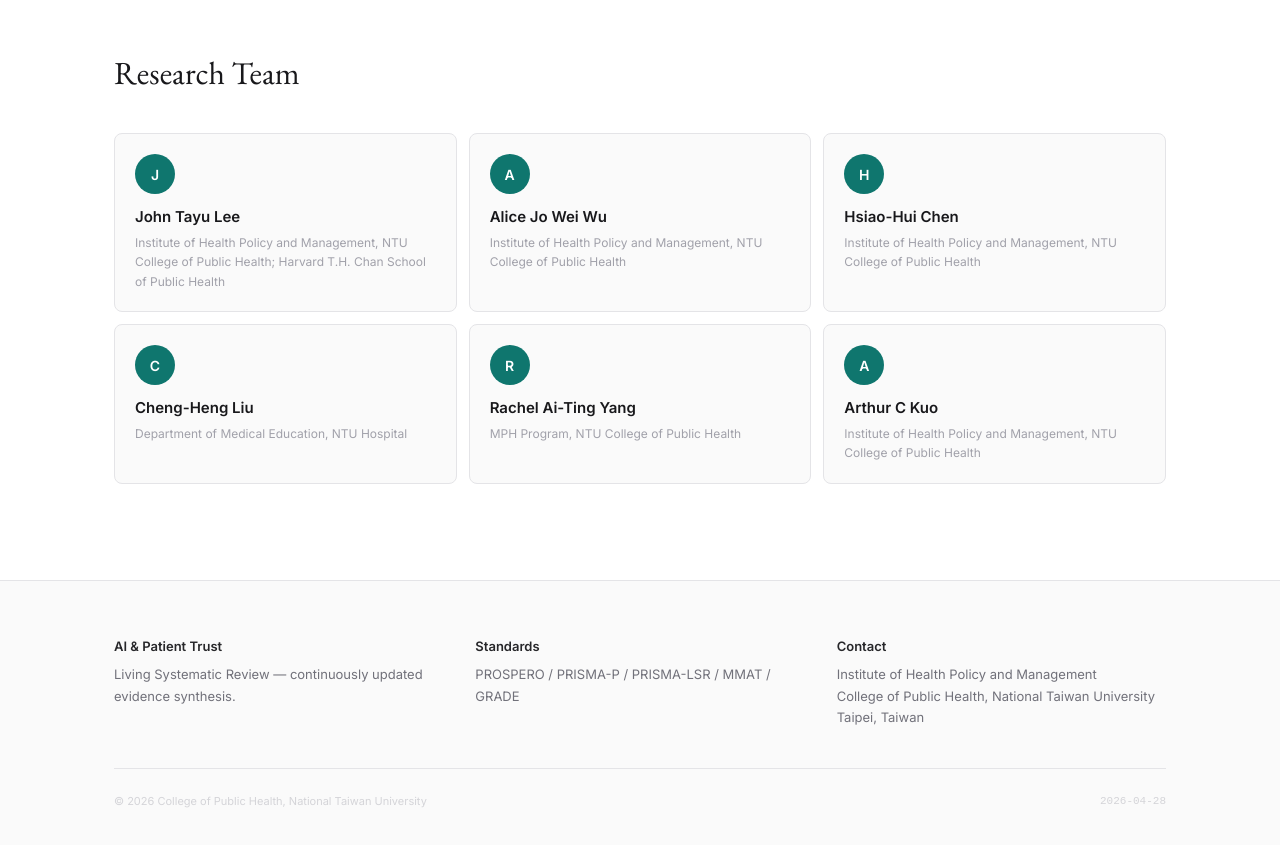
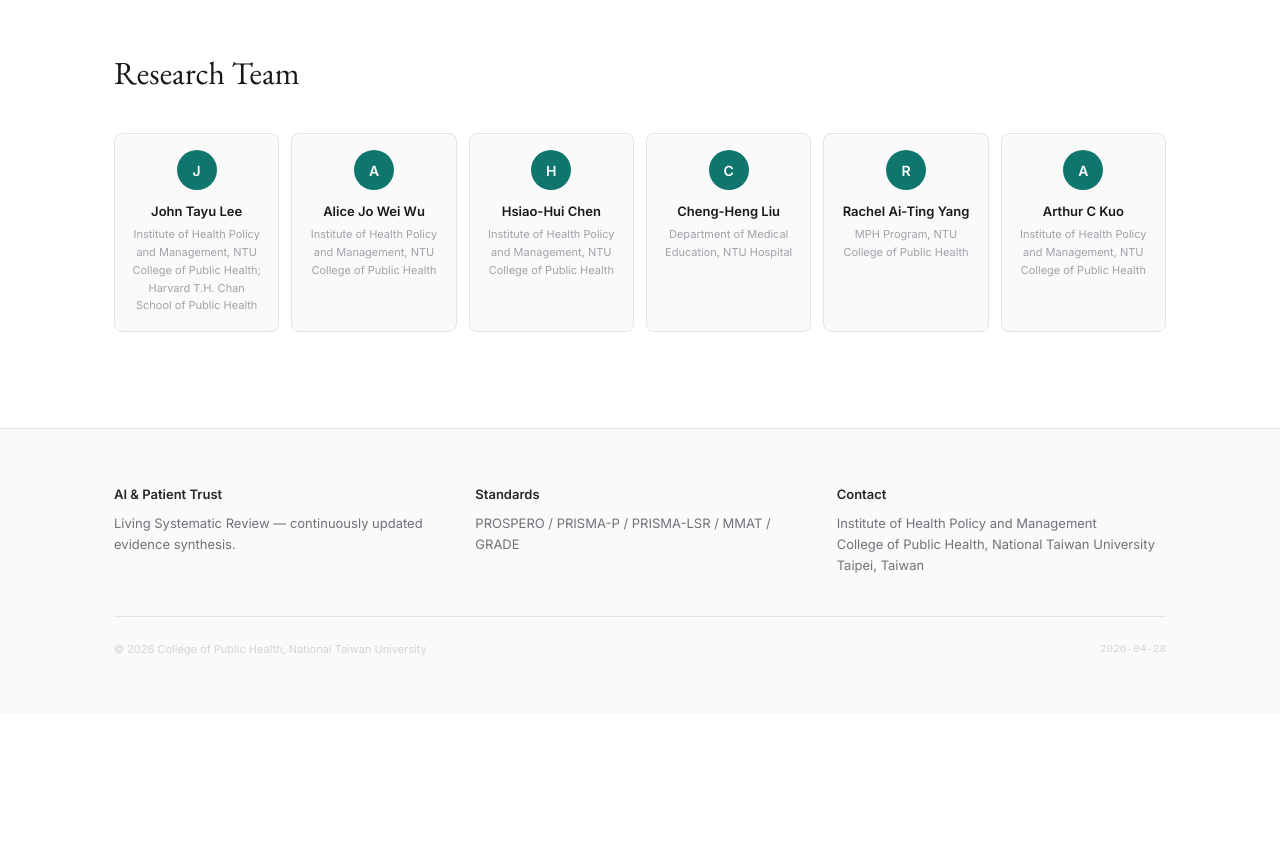
Before and after one commit to ChuehanKuo/lsr-trust, a React (Vite) app: page / in a window 1280 px wide. Shown: the part 6620-7465 px from the top of the page. After the commit the page ends 7334 px from the top, so only its background shows below. Built offline with nearby package versions, Linux system fonts and the light colour scheme.

Commit message:
Equal height cards: team in single row, extraction domains matched
Co-Authored-By: Claude Opus 4.6 <noreply@anthropic.com>

```diff
--- a/src/components/DataExtractionTable.tsx
+++ b/src/components/DataExtractionTable.tsx
@@ -47,7 +47,7 @@ function ExtractionTemplate() {
       <StaggerChildren className="grid md:grid-cols-2 gap-3">
         {EXTRACTION_DOMAINS.map((domain, idx) => (
           <StaggerItem key={domain.domain}>
-            <div className={`p-4 bg-white rounded-lg border border-ink-200 border-l-4 ${colors[idx]} hover:shadow-sm transition-shadow`}>
+            <div className={`p-4 bg-white rounded-lg border border-ink-200 border-l-4 ${colors[idx]} hover:shadow-sm transition-shadow h-full`}>
               <div className="flex items-baseline gap-3 mb-2">
                 <span className="text-[11px] font-mono text-ink-300 tabular-nums">{String(idx + 1).padStart(2, '0')}</span>
                 <h4 className="text-[14px] font-semibold text-ink-900">{domain.domain}</h4>
--- a/src/components/TeamSection.tsx
+++ b/src/components/TeamSection.tsx
@@ -5,16 +5,16 @@ import { StaggerChildren, StaggerItem } from "./FadeIn";
 export function TeamSection() {
   return (
     <Section id="team" title="Research Team">
-      <StaggerChildren className="grid md:grid-cols-2 lg:grid-cols-3 gap-3">
+      <StaggerChildren className="grid grid-cols-6 gap-3">
         {TEAM.core.map((m) => (
           <StaggerItem key={m.name}>
-            <div className="p-5 rounded-lg border border-ink-200 bg-ink-50 hover:border-teal-300 hover:shadow-sm transition-all h-full">
-              <div className="w-10 h-10 rounded-full bg-teal-700 text-white font-semibold text-[14px] flex items-center justify-center mb-3">
+            <div className="p-4 rounded-lg border border-ink-200 bg-ink-50 hover:border-teal-300 hover:shadow-sm transition-all h-full text-center">
+              <div className="w-10 h-10 rounded-full bg-teal-700 text-white font-semibold text-[14px] flex items-center justify-center mb-3 mx-auto">
                 {m.name.charAt(0)}
               </div>
-              <div className="text-[15px] font-semibold text-ink-900">{m.name}</div>
+              <div className="text-[13px] font-semibold text-ink-900">{m.name}</div>
               {m.affiliation && (
-                <div className="text-[12px] text-ink-400 mt-1 leading-relaxed">{m.affiliation}</div>
+                <div className="text-[11px] text-ink-400 mt-1 leading-relaxed">{m.affiliation}</div>
               )}
             </div>
           </StaggerItem>
```
